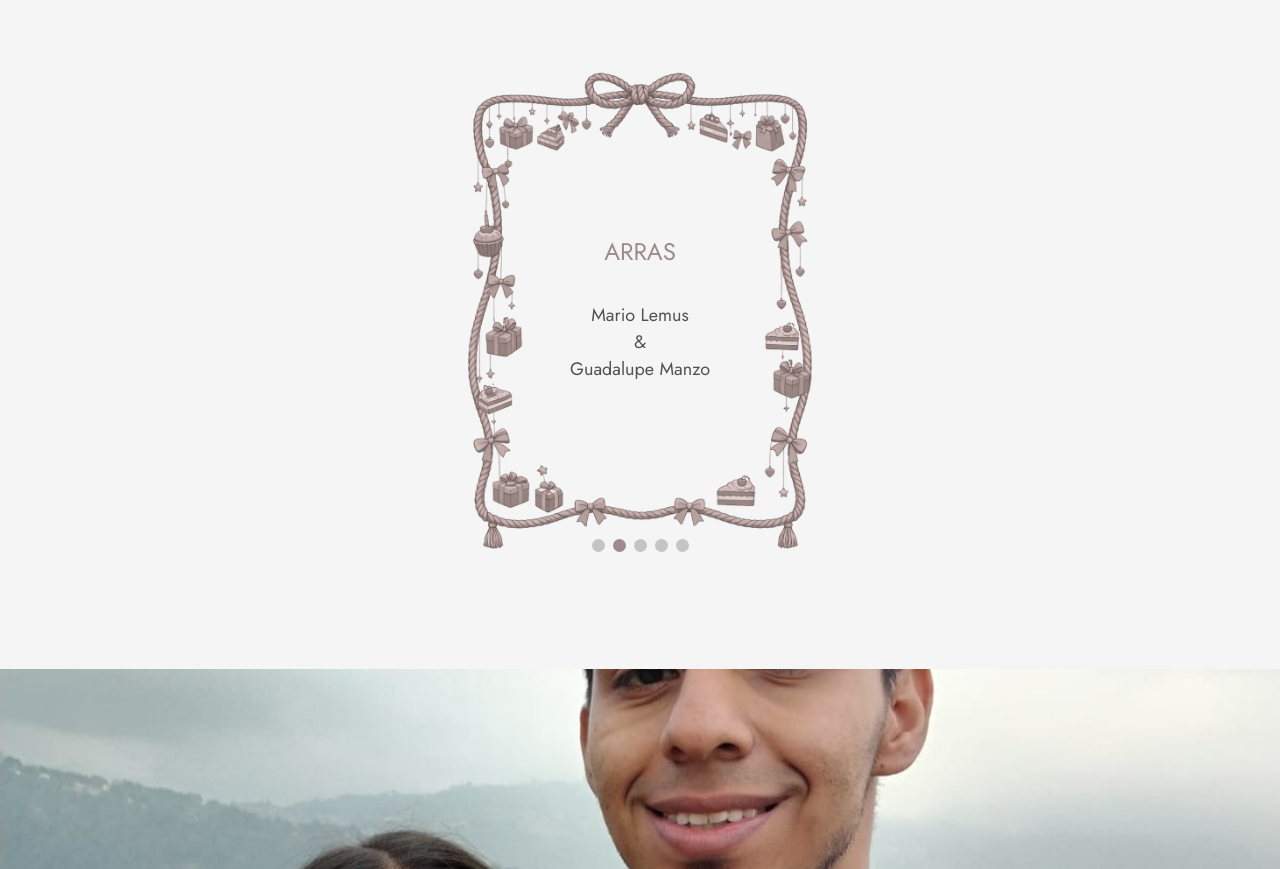
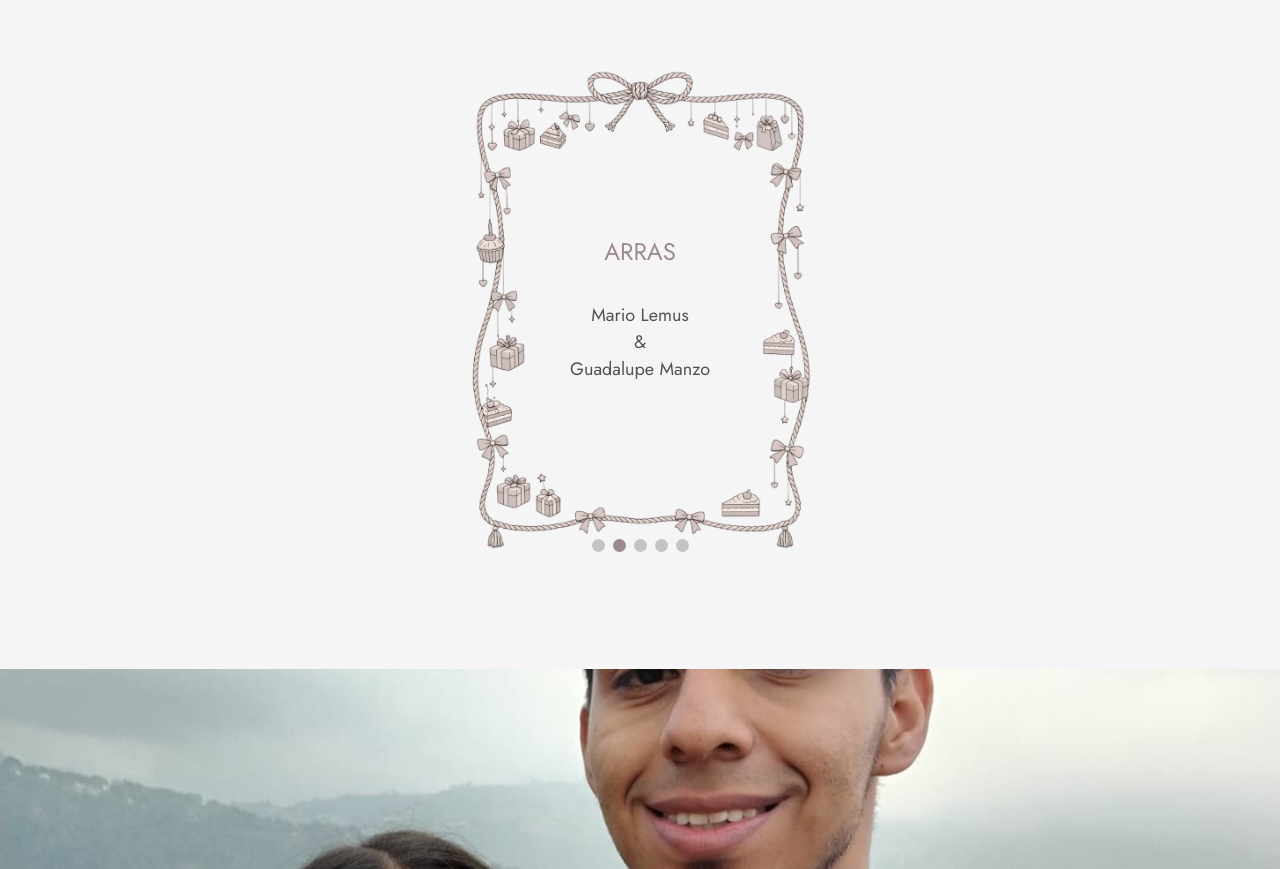
Before and after one commit to BramdonSantiago/invitation-wedding, a plain HTML site: page index.html in a window 1280 px wide. Shown: the part 4132-5001 px from the top of the page. Drawn offline with nearby package versions, Linux system fonts and the light colour scheme; a web font is replaced by a local one.

Commit message:
Decorating the page

```diff
--- a/css/styles.css
+++ b/css/styles.css
@@ -50,7 +50,7 @@ body {
 }
 
 .swiper-container-aux {
-    background-image: url('../img/soga-5.png');
+    background-image: url('../img/soga-7.png');
     background-position: center;
     background-size: contain;
     min-height: 30rem;
```
Also changed, not shown: img/soga-6-Photoroom.png (added), img/soga-6.png (added), img/soga-7.png (added).
